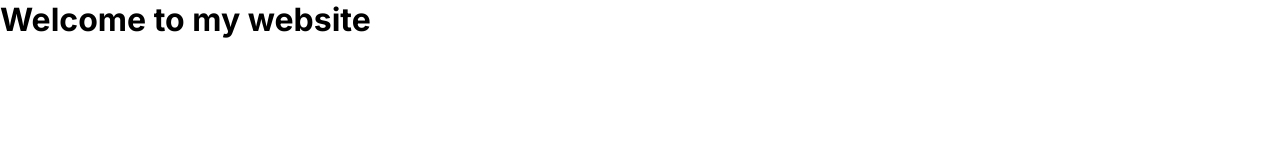
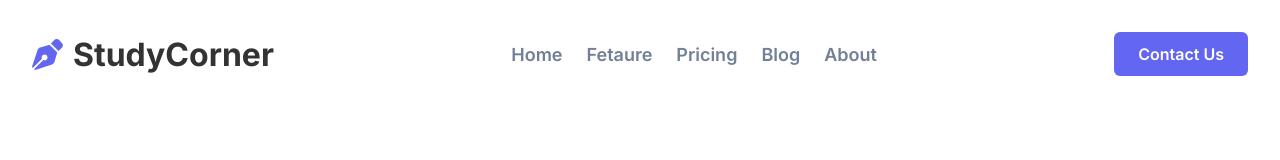
Before and after one commit to rshihab21/study-corner, a plain HTML site: page index.html in a window 1280 px wide. Drawn offline with Linux system fonts and the light colour scheme.

Commit message:
design header top section with some responsive issue

```diff
--- a/index.html
+++ b/index.html
@@ -7,6 +7,30 @@
   <link rel="stylesheet" href="style.css">
 </head>
 <body>
-  <h1>Welcome to my website</h1>
+  <div class="header">
+    <div class="header-content">
+      <a href="#logo" class="logo">
+        <img src="images/StudySyn.svg" alt="logoImage" class="logoIcon">
+        <span class="logo-text">StudyCorner</span>
+      </a>
+
+      <nav class="nav">
+        <a href="#home" class="nav-link">Home</a>
+        <a href="#feature" class="nav-link">Fetaure</a>
+        <a href="#pricing" class="nav-link">Pricing</a>
+        <a href="#blog" class="nav-link">Blog</a>
+        <a href="#about" class="nav-link">About</a>
+
+      </nav>
+
+      <a href="#contact" class="contact-button">
+        Contact Us
+      </a>
+
+      <button class="menu-button">
+        <img src="images/Hamburger.svg" alt="menuicon" class="menu-icon">
+      </button>
+    </div>
+  </div>
 </body>
 </html>
--- a/style.css
+++ b/style.css
@@ -18,3 +18,104 @@
   font-family: "Inter", sans-serif;
   text-decoration: none;
 }
+
+body {
+  height: 100vh;
+  background-color: var(--background-color);
+  text-align: center;
+  padding: 1rem;
+}
+.header-content {
+  display: flex;
+  justify-content: space-between;
+  max-width: 1280px;
+  margin: 0 auto;
+  align-items: center;
+  padding: 1rem;
+}
+
+.logo {
+  display: flex;
+  align-items: center;
+  font-size: 2rem;
+  font-weight: bold;
+  color: var(--text-color);
+  text-decoration: none;
+  gap: 0.625rem;
+}
+
+.logoIcon {
+  width: 5.875rem;
+  height: 1.938rem;
+}
+img.logoIcon {
+  width: 100%;
+}
+
+.logo-text {
+  font-size: 2rem;
+}
+
+.nav {
+  display: none;
+  gap: 1.5rem;
+}
+
+@media screen and (min-width:768px) {
+  .nav {
+    display: flex;
+  }
+}
+
+.nav-link {
+  color: #718096;
+  font-size: 1.125rem;
+  font-weight: 600;
+  transform: color 0.1s;
+}
+.nav-link:hover {
+  color:var(--link-color)
+}
+
+.contact-button {
+  display: none;
+  border: none;
+  border-radius: 0.375rem;
+  background-color: var(--primary-color);
+  color: var(--background-color);
+  transform: all 0.1s;
+  padding: 0.75rem 1.50rem;
+  font-weight: 600;
+  font-size: 1rem;
+}
+@media screen and (min-width:768px){
+  .contact-button {
+    display: flex;
+  }
+
+}
+
+.contact-button:hover {
+  background-color: #5254f8;
+}
+
+.menu-button {
+  display: none;
+  border:none;
+  background-color: var(--background-color);
+  border-radius: 0.375rem;
+  transform: all 0.1s;
+  font-size: 1rem;
+  padding: 0.5rem 0.9rem;
+}
+
+@media screen and (max-width:768px) {
+  .menu-button {
+    display: flex;
+
+  }
+}
+.menu-icon {
+  width: 1.5rem;
+  height: 1.5rem;
+}
```
Also changed, not shown: images/Hamburger.svg (added).
